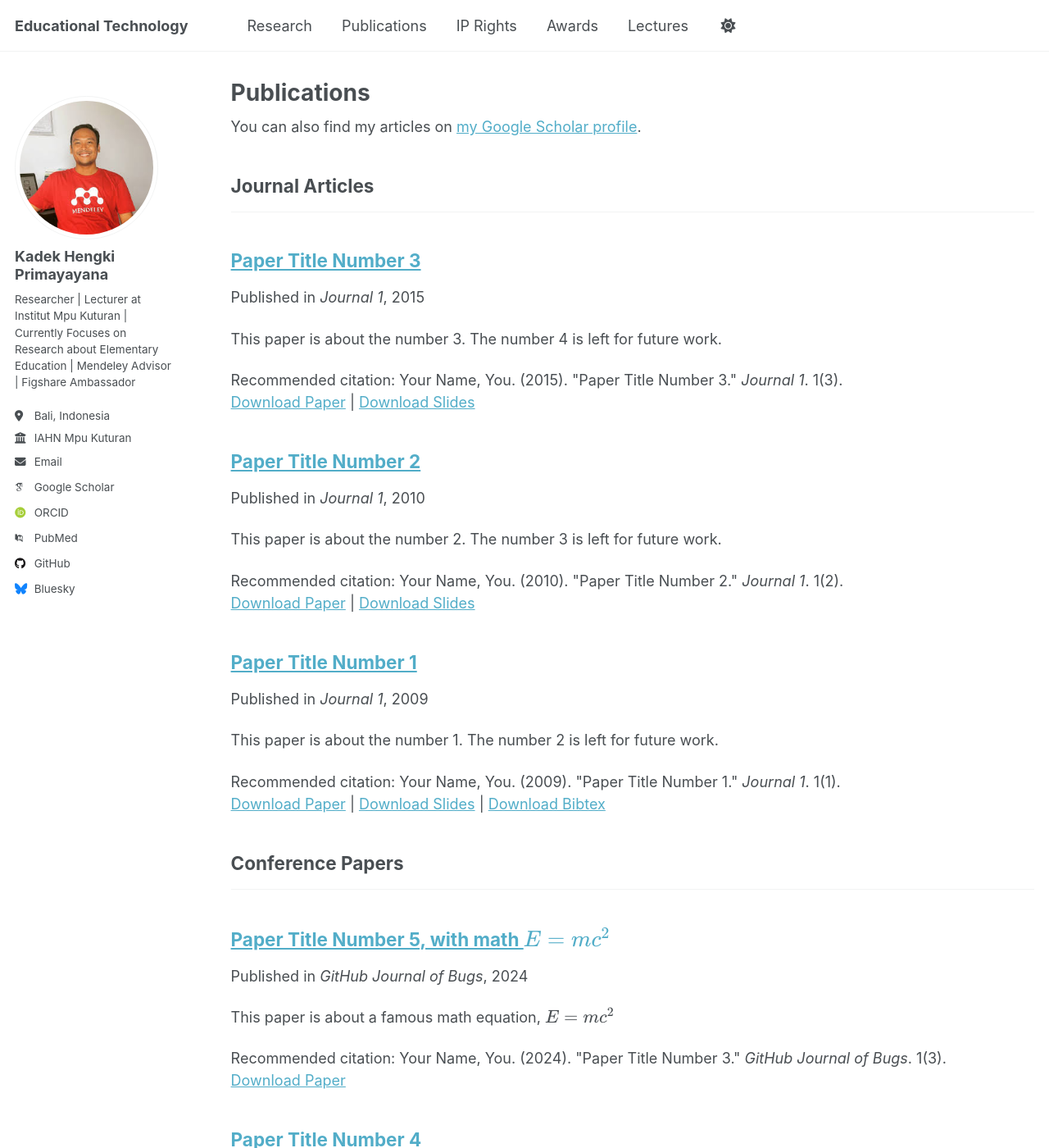
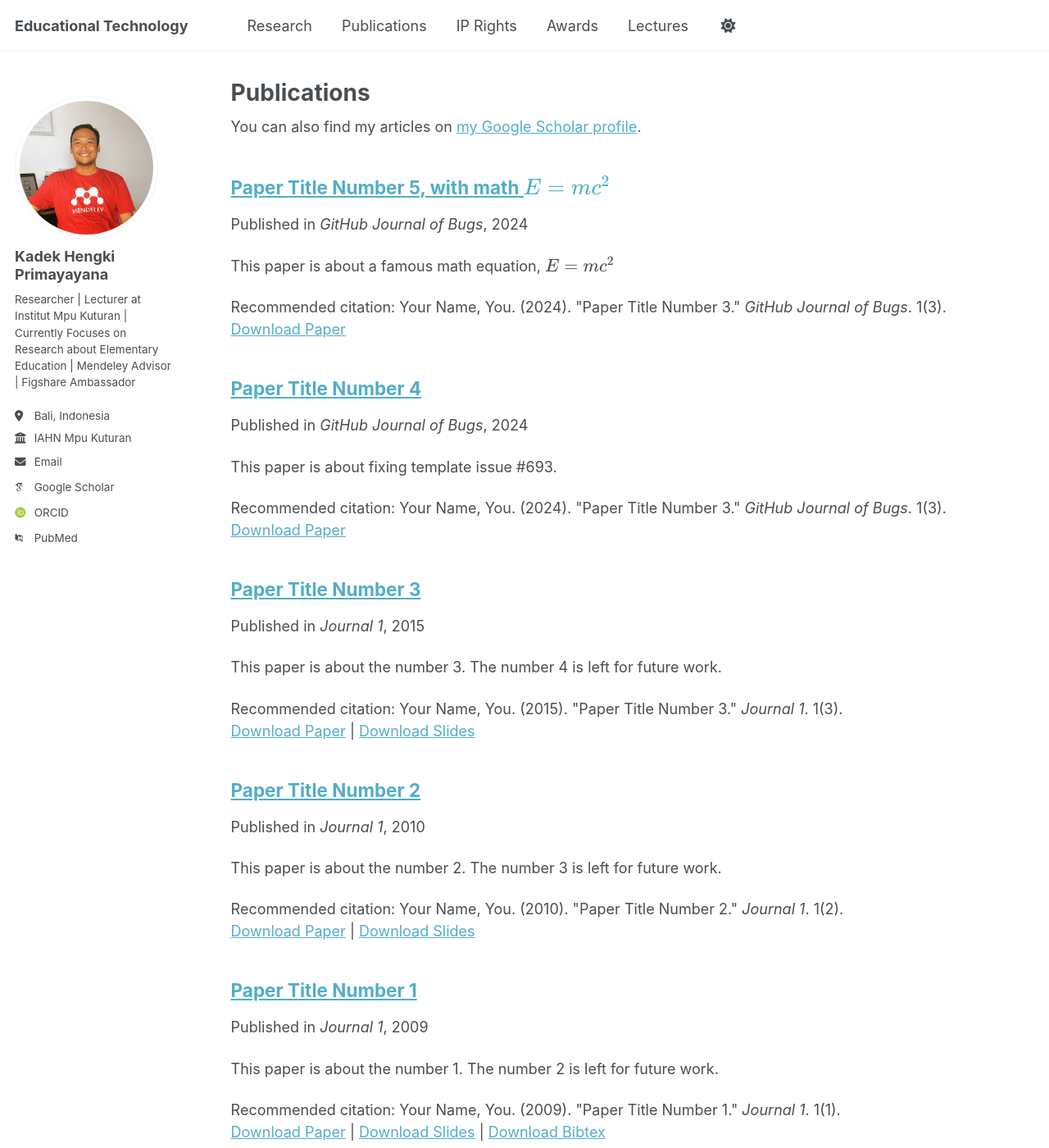
Before and after one commit to hengkiprimayana/hengkiprimayana.github.io, a Jekyll site: the page built from _pages/publications.html, in a window 1280 px wide and 1400 px high. Shown: the whole window at 82% size. Built offline with Jekyll 4.4.1, drawn with Linux system fonts in a browser that asks for light colours; some web fonts are replaced; a script that is not in the unit is left out; part of the change alters nothing that is shown; some of the changed text lies outside the part shown.

Commit message:
Update _config.yml

```diff
--- a/_config.yml
+++ b/_config.yml
@@ -46,13 +46,13 @@ author:
   bitbucket        : # Username - Update with your username on the site
   codepen          : # Username
   dribbble         : # Username
-  github           : "academicpages"
+  github           : # Username
   kaggle           : # Username
   stackoverflow    : # User number or user number and name (i.e., use "1" or "1/jeff-atwood")
 
   # Social media
   artstation       : # Username
-  bluesky          : "bsky.app" # Replace this with you Bluesky username
+  bluesky          : # Username
   facebook         : # Username
   flickr           : # Username
   foursquare       : # Username
@@ -78,13 +78,13 @@ author:
   zhihu            : # Username
 
 # Publication Category - The following the list of publication categories and their headings
-publication_category:
-  books:
-    title: 'Books'
-  manuscripts:
-    title: 'Journal Articles'
-  conferences:
-    title: 'Conference Papers'
+# publication_category:
+#  books:
+#    title: 'Books'
+#  manuscripts:
+#    title: 'Journal Articles'
+#  conferences:
+#    title: 'Conference Papers'
 
 # Site Settings
 teaser                   :  # filename of teaser fallback teaser image placed in /images/, .e.g. "500x300.png"
```
